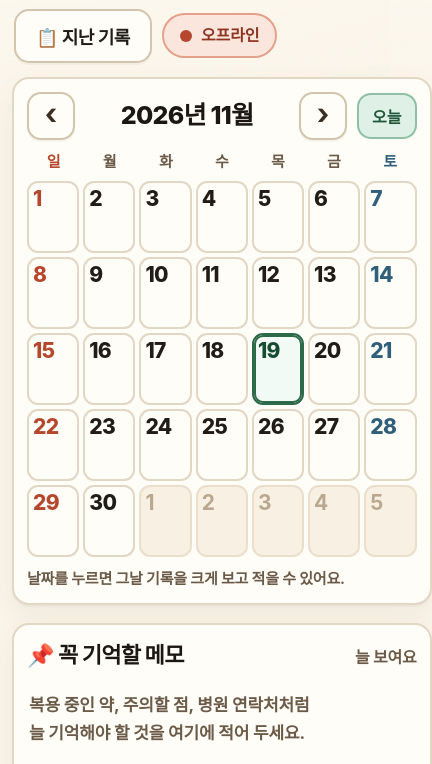
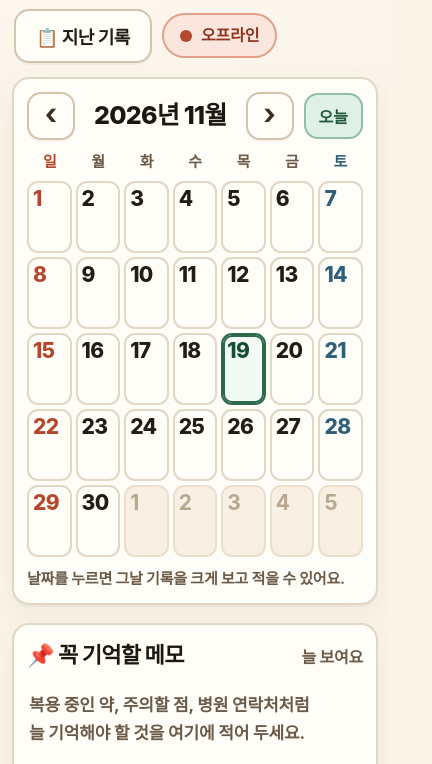
Before and after one commit to Maruwow-cell/-, a plain HTML site: page care.html in a window 390 px wide. Shown: the part 80-844 px from the top of the page, 432 px wide, since content can reach past the window. Drawn offline with Linux system fonts and the light colour scheme; no server answers.

Commit message:
용우네 대시보드 배포

```diff
--- a/care.html
+++ b/care.html
@@ -349,7 +349,7 @@
 
   /* ── 좁은 화면 ─────────────────────────── */
   @media (max-width:819px){
-    .layout{ grid-template-columns:1fr; }
+    .layout{ grid-template-columns:minmax(0,1fr); }
   }
   @media (max-width:640px){
     body{ font-size:18px; }
```
